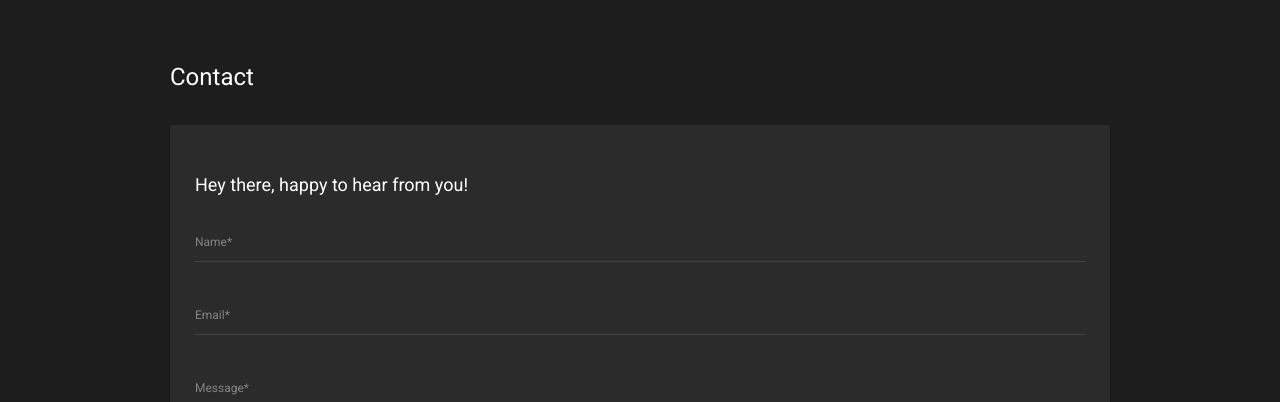
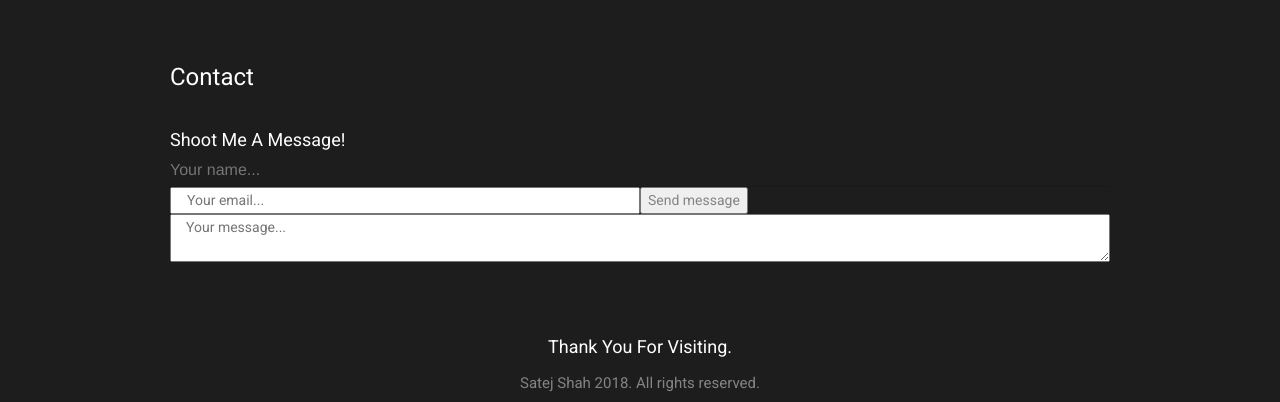
Before and after one commit to satejshah/satejshah.github.io, a plain HTML site: page index.html in a window 1280 px wide. Shown: the part 4181-4583 px from the top of the page. Drawn offline with Linux system fonts and the light colour scheme.

Commit message:
seventh commit

```diff
--- a/index.html
+++ b/index.html
@@ -700,9 +700,9 @@
 							<h2 class="mb-30">contact</h2>
 							<div class="row">
 								<div id="form_card_height" class="col-sm-12 mb-30">
-									<div  class="mdl-card mdl-shadow--2dp" data-ng-controller="ContactController">
+	<!--								<div  class="mdl-card mdl-shadow--2dp" data-ng-controller="ContactController">
 										<h4 class="mb-10 font-unsetcase">Hey there, happy to hear from you!</h4>
-										<form method="post" action="contact-form.php" name="contactform" id="contactform" class=" form-horizontal mb-30">
+										<form data-ng-submit="submit(contactform, $event)"  name="contactform"  method="post" class=" form-horizontal mb-30" role="form">
 											<div class="form-group" data-ng-class="{ 'has-error': contactform.inputName.$invalid && submitted }">
 												<div class="mdl-textfield mdl-js-textfield mdl-textfield--floating-label">
 													<input autocomplete="off" data-ng-model="formData.inputName" class="mdl-textfield__input" type="text" id="inputName" name="inputName" required>
@@ -725,14 +725,25 @@
 											</div>
 											<div class="form-group">
 												<div class="align-center">
-													<button type="submit" class="mdl-button mdl-js-button mdl-button--raised mdl-js-ripple-effect  bg-blue font-white" data-ng-disabled="submitButtonDisabled">
+													<button type="submit" class="mdl-button mdl-js-button mdl-button--raised mdl-js-ripple-effect  bg-blue font-white" data-ng-submit="submit(contactform, $event)">
 														submit
 													</button>
 												</div>
 											</div>
 										</form>
 										<p class="block result" data-ng-class="result">{{ resultMessage }}</p>
-									</div>
+									</div>-->
+
+        <h4>Shoot me a message!</h4>
+
+        <form method="post" action="contact-form.php" name="contactform" id="contactform">
+          <input name="inputName" id="inputName" type="text" class="mdl-textfield__input" placeholder="Your name..." >
+          <input name="email" id="email" type="email" class=" col-xs-12 col-sm-6 col-md-6 col-lg-6 noMarr" placeholder="Your email..." >
+          <textarea name="comments" id="comments" cols="" rows="" class="col-xs-12 col-sm-12 col-md-12 col-lg-12" placeholder="Your message..."></textarea>
+          <input type="submit" id="submit" name="send" class="submitBnt" value="Send message">
+          <div id="simple-msg"></div>
+        </form>
+      </div>
 								</div>
 							</div>
 						</section>
```
